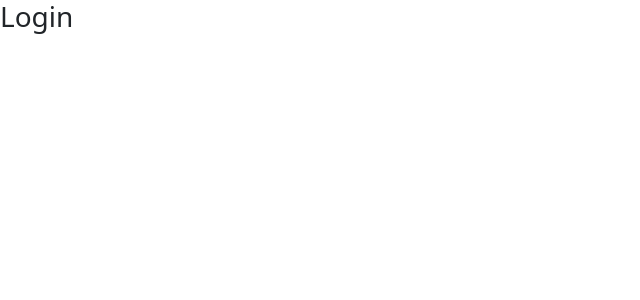
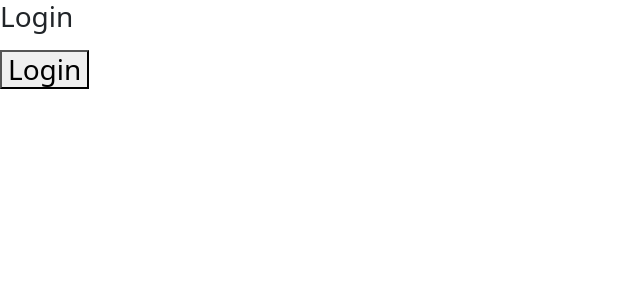
Before and after one commit to Andreyrios/hotel-hub-360, a React (Create React App) app: page /iniciar-sesion in a window 1280 px wide. Shown: the top 300 px of the page, without its empty margins (0-640 px from the left). Built offline with nearby package versions, Linux system fonts and the light colour scheme.

Commit message:
feat: react-redux setup and installation

```diff
--- a/package.json
+++ b/package.json
@@ -15,8 +15,12 @@
     "react-bootstrap": "^2.9.0",
     "react-dom": "^18.2.0",
     "react-icons": "^4.11.0",
+    "react-redux": "^8.1.3",
     "react-router-dom": "^6.16.0",
     "react-scripts": "5.0.1",
+    "redux-devtools-extension": "^2.13.9",
+    "redux-persist": "^6.0.0",
+    "redux-thunk": "^2.4.2",
     "typescript": "^4.9.5",
     "web-vitals": "^2.1.4"
   },
--- a/src/App.tsx
+++ b/src/App.tsx
@@ -10,7 +10,6 @@ import { Route, Routes, BrowserRouter } from "react-router-dom";
 function App() {
 
   return (
-    <div className="App">
     <BrowserRouter>
       <Routes>
         <Route element={<ActiveSession />} >
@@ -20,7 +19,6 @@ function App() {
         <Route path='*' element={<p>No se encontró la url</p>} />
       </Routes>
     </BrowserRouter>
-    </div>
   );
 }
 
--- a/src/index.tsx
+++ b/src/index.tsx
@@ -1,17 +1,23 @@
-import React from 'react';
 import ReactDOM from 'react-dom/client';
 import './index.css';
 import App from './App';
 import 'bootstrap/dist/css/bootstrap.min.css';
 import reportWebVitals from './reportWebVitals';
+// Redux
+import { Provider } from 'react-redux';
+import { persistor, store } from './redux/Store'
+import { PersistGate } from 'redux-persist/integration/react';
 
 const root = ReactDOM.createRoot(
   document.getElementById('root') as HTMLElement
 );
 root.render(
-  <React.StrictMode>
-    <App />
-  </React.StrictMode>
+  <Provider store={store}>
+    <PersistGate loading={null} persistor={persistor}>
+      <App />
+    </PersistGate>
+  </Provider>
+
 );
 
 // If you want to start measuring performance in your app, pass a function
--- /dev/null
+++ b/src/interfaces/redux.ts
@@ -0,0 +1,8 @@
+import { store } from '../redux/Store'
+import { TypedUseSelectorHook, useDispatch, useSelector } from 'react-redux'
+
+type AppDispatch = typeof store.dispatch
+type RootState = ReturnType<typeof store.getState>
+
+export const useAppDispatch: () => AppDispatch = useDispatch
+export const useAppSelector: TypedUseSelectorHook<RootState> = useSelector
--- /dev/null
+++ b/src/redux/Actions/ActionsName.ts
@@ -0,0 +1,3 @@
+export const actionsName = {
+  set_info_user: "set_info_user",
+}
--- /dev/null
+++ b/src/redux/Actions/userActions.ts
@@ -0,0 +1,25 @@
+import { actionsName } from '../Actions/ActionsName';
+
+interface User {
+  id: number
+  name: string
+  lastName: string
+}
+
+interface SetInfoUserAction {
+  type: typeof actionsName.set_info_user;
+  payload: {
+    user: User;
+  };
+}
+
+type SetInfoUserFunction = (payload: {
+  user: User;
+}) => SetInfoUserAction;
+
+export const setInfoUser: SetInfoUserFunction = (payload) => {
+  return {
+    type: actionsName.set_info_user,
+    payload,
+  };
+};
--- /dev/null
+++ b/src/redux/Reducers/userReducers.ts
@@ -0,0 +1,18 @@
+import { actionsName } from "../Actions/ActionsName";
+
+const INITIAL_STATE = {
+  user: {},
+};
+
+export default function userReducer(state = INITIAL_STATE, action: any) {
+  switch (action.type) {
+    case actionsName.set_info_user: {
+      return {
+        ...state,
+        user: action.payload.user,
+      };
+    }
+    default:
+      return state;
+  }
+}
--- /dev/null
+++ b/src/redux/Store/index.ts
@@ -0,0 +1,30 @@
+import thunk from "redux-thunk";
+import { createStore, applyMiddleware } from "redux";
+import { persistReducer, persistStore } from "redux-persist";
+import { composeWithDevTools } from 'redux-devtools-extension';
+import storage from "redux-persist/lib/storage";
+//combine reducers
+import combineReducers from "../combineReducer";
+
+const persistConfig = {
+  key: 'reducer',
+  storage: storage,
+  whitelist: [
+    'userReducer',
+  ],
+  blacklist: []
+};
+
+const presistedReducer = persistReducer(
+  persistConfig,
+  combineReducers
+);
+
+const store = createStore(
+  presistedReducer,
+  composeWithDevTools(applyMiddleware(thunk))
+);
+
+const persistor = persistStore(store);
+
+export { persistor, store };
--- /dev/null
+++ b/src/redux/combineReducer/index.ts
@@ -0,0 +1,9 @@
+import { combineReducers } from 'redux';
+
+import userReducer from '../Reducers/userReducers';
+
+export default combineReducers({
+  userReducer,
+})
+
+export { };
--- a/src/utils/privateRoutes/activeSession.tsx
+++ b/src/utils/privateRoutes/activeSession.tsx
@@ -1,14 +1,14 @@
 //libraries
 import { Navigate, Outlet } from "react-router-dom";
+import { useAppSelector } from "../../interfaces/redux";
 // Utils
 import { pathName } from "../pathName";
 
 
 export const ActiveSession = () => {
+  const userReducer = useAppSelector((state: any) => state.userReducer)
 
-  const user = true
-
-  if (!user) {
+  if (JSON.stringify(userReducer.user) === '{}' || !userReducer.user || userReducer.user === undefined || userReducer.user === null) {
     return <Navigate to={pathName.login} />
   }
 
--- a/src/views/Login/Login.tsx
+++ b/src/views/Login/Login.tsx
@@ -1,9 +1,50 @@
-
+import { useEffect } from "react";
+// Libraries
+import { useNavigate } from "react-router-dom";
+// Interfaces
+import { useAppDispatch, useAppSelector } from "../../interfaces/redux";
+// Redux
+import { setInfoUser } from "../../redux/Actions/userActions";
+// Utils
+import { pathName } from "../../utils/pathName";
 
 function Login() {
+  const userReducer = useAppSelector((state: any) => state.userReducer);
+  const dispatch = useAppDispatch()
+  const navigate = useNavigate()
+
+  useEffect(() => {
+    if (JSON.stringify(userReducer.user) !== '{}') {
+      navigate(pathName.inicio)
+      return
+    }
+  }, [])
+
+  const user = {
+    name: 'jhon',
+    lastName: 'Doe',
+    id: 10
+  }
+
+  const login = () => {
+    dispatch(
+      setInfoUser({
+        ...userReducer,
+        user: user
+      })
+    );
+    setTimeout(() => {
+      navigate(pathName.inicio);
+    }, 1000)
+  }
+
   return (
     <h3>
       Login
+      <p>
+        {userReducer.user.id} {userReducer.user.name} {userReducer.user.lastName}
+      </p>
+      <button onClick={login}>Login</button>
     </h3>
   );
 }
```
Also changed, not shown: 1 other file (tests, documents, lock files or other folders). Lines whose indentation alone changed are shown as unchanged.
